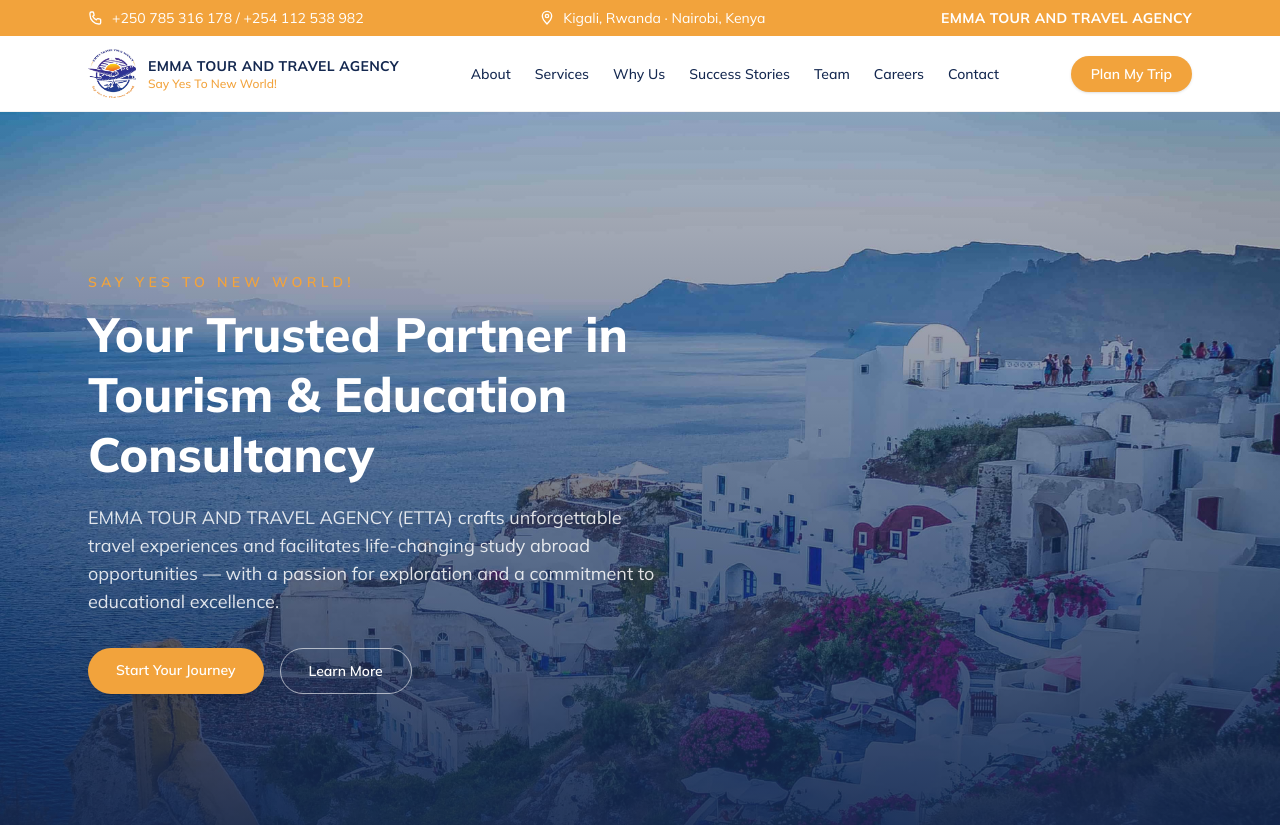
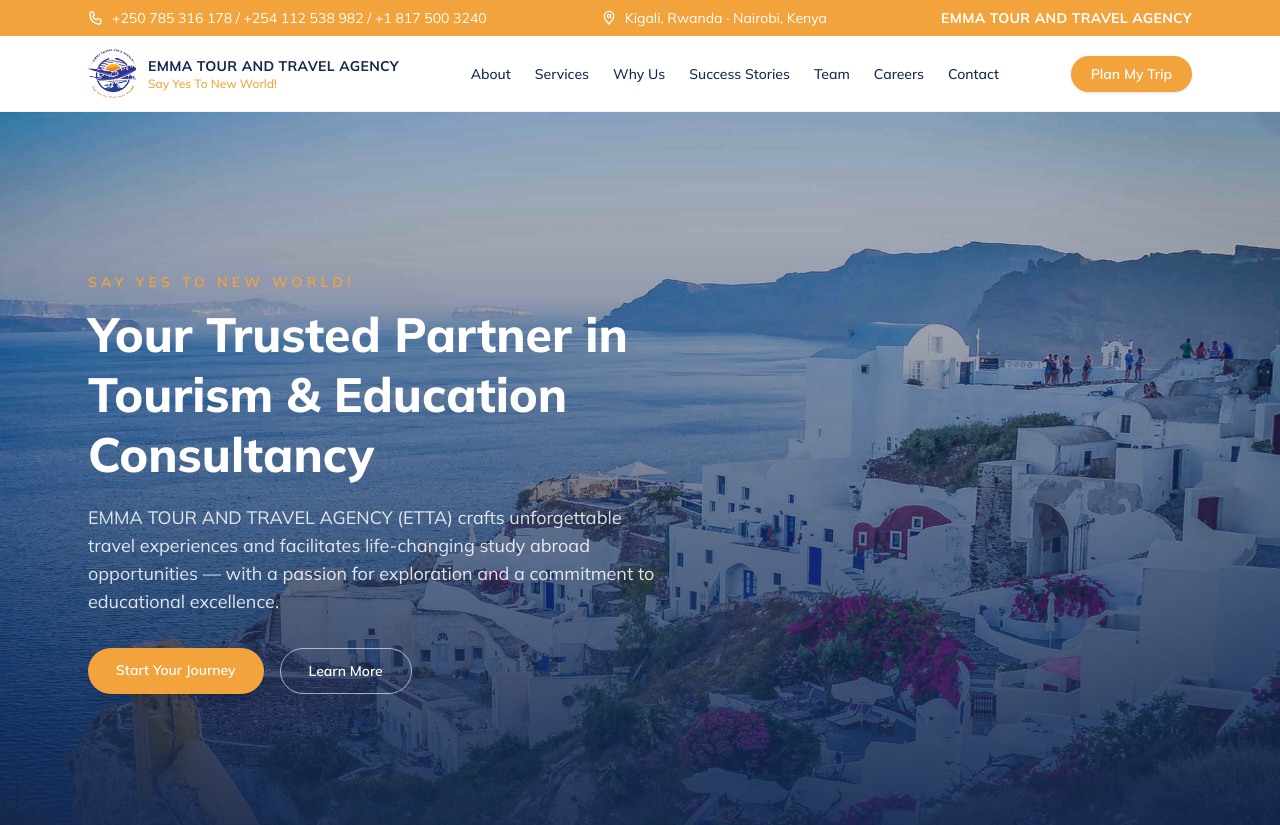
Before and after one commit to Muhinde234/tour, a Next.js app: page / in a window 1280 px wide. Shown: the top 825 px of the page. Built offline with nearby package versions, Linux system fonts and the light colour scheme.

Commit message:
working on topbar

```diff
--- a/app/components/TopBar.tsx
+++ b/app/components/TopBar.tsx
@@ -21,7 +21,7 @@ export default function TopBar() {
             />
           </svg>
           <span className="whitespace-nowrap">
-            +250 785 316 178 / +254 112 538 982
+            +250 785 316 178 / +254 112 538 982 / +1 817 500 3240
           </span>
         </a>
 
```
